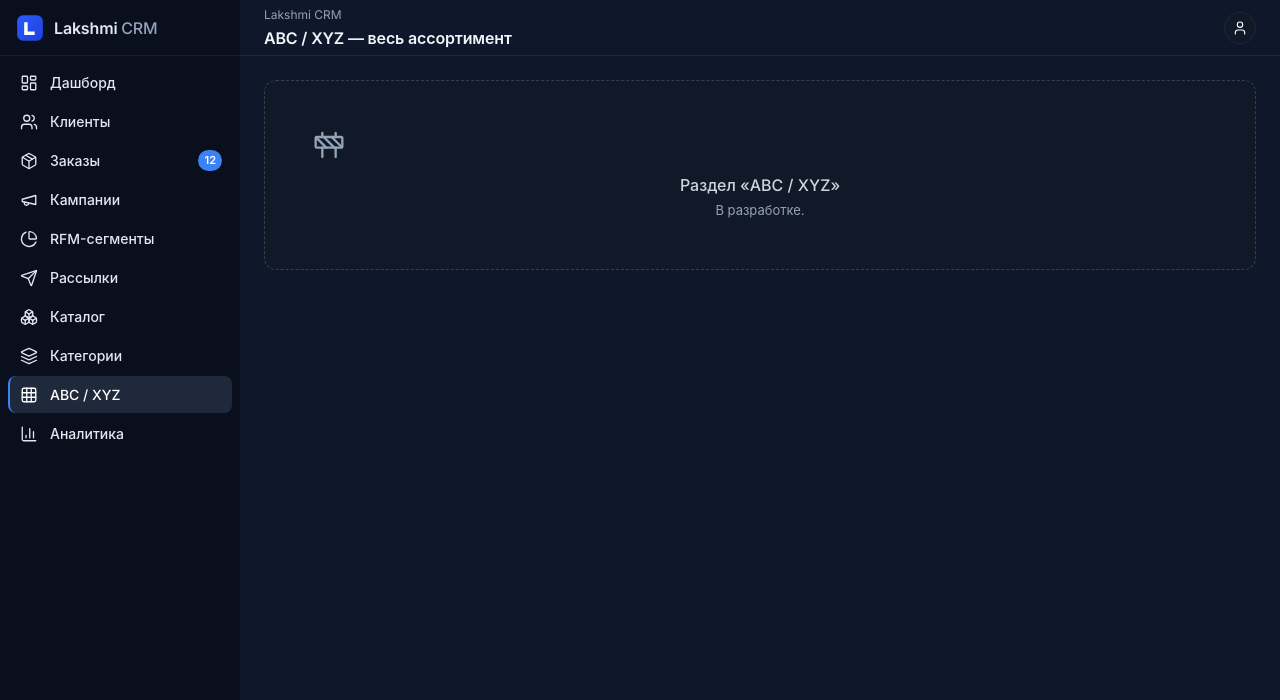
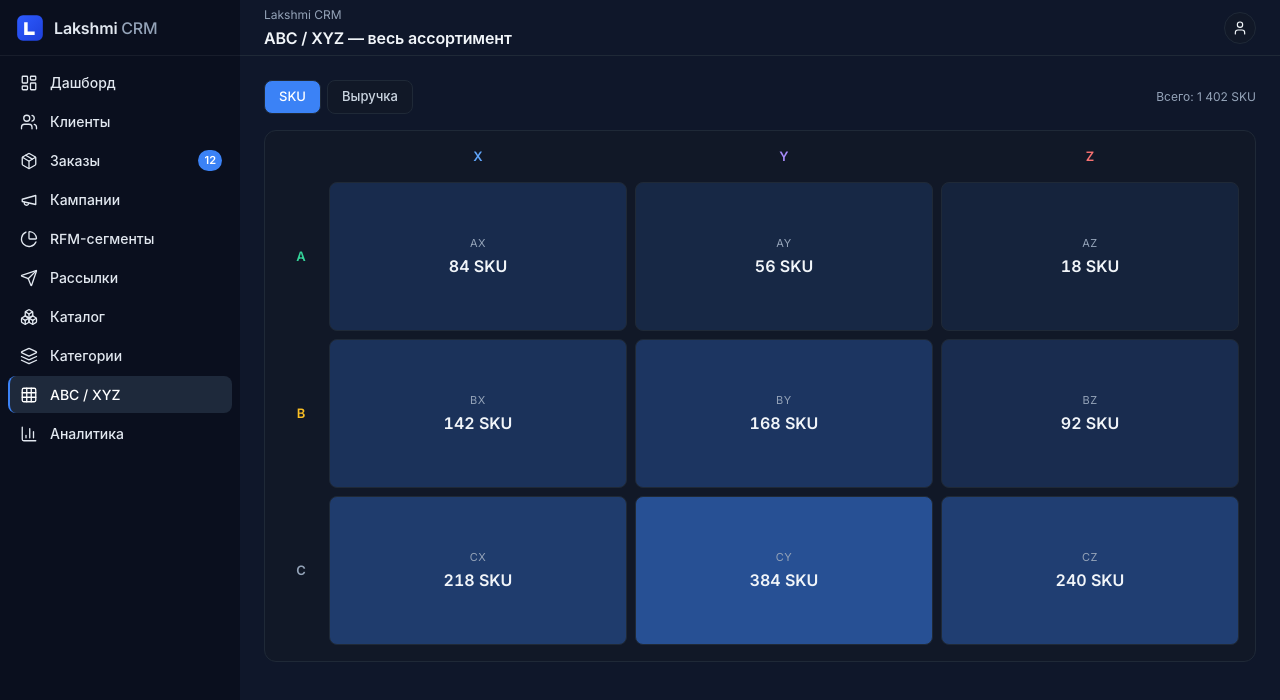
Before and after one commit to Shit-coin-v/lakshmi-bot, a React (Vite) app in the folder crm-web/: page /abc-xyz in a window 1280 px wide. Shown: the top 700 px of the page. Built offline with nearby package versions, Linux system fonts and the light colour scheme; a web font is replaced by a local one.

Commit message:
feat(crm-web): port AbcXyzScreen with matrix toggle

```diff
--- /dev/null
+++ b/crm-web/src/components/primitives/AbcXyzMatrix.jsx
@@ -0,0 +1,58 @@
+const ROWS = ['A', 'B', 'C'];
+const COLS = ['X', 'Y', 'Z'];
+
+export function AbcXyzMatrix({ matrix, formatter, unit = '' }) {
+  const values = Object.values(matrix);
+  const max = Math.max(...values, 1);
+
+  return (
+    <div style={{
+      background: 'var(--surface-panel)', border: '1px solid var(--border)',
+      borderRadius: 'var(--radius-lg)', padding: 16,
+    }}>
+      <div style={{ display: 'grid', gridTemplateColumns: '40px repeat(3, 1fr)', gap: 8 }}>
+        <div />
+        {COLS.map((c) => (
+          <div key={c} style={{ textAlign: 'center', fontSize: 13, fontWeight: 600, color: `var(--xyz-${c.toLowerCase()})`, paddingBottom: 8 }}>
+            {c}
+          </div>
+        ))}
+        {ROWS.map((r) => (
+          <div key={r} style={{ display: 'contents' }}>
+            <div style={{ display: 'flex', alignItems: 'center', justifyContent: 'center', fontSize: 13, fontWeight: 600, color: `var(--abc-${r.toLowerCase()})` }}>
+              {r}
+            </div>
+            {COLS.map((c) => {
+              const key = `${r}${c}`;
+              const v = matrix[key] ?? 0;
+              const intensity = v / max;
+              return (
+                <div
+                  key={key}
+                  style={{
+                    aspectRatio: '2 / 1',
+                    minHeight: 64,
+                    display: 'flex', flexDirection: 'column',
+                    alignItems: 'center', justifyContent: 'center',
+                    background: `rgba(59, 130, 246, ${0.08 + intensity * 0.45})`,
+                    border: '1px solid var(--border)',
+                    borderRadius: 'var(--radius-md)',
+                    color: 'var(--fg-primary)',
+                    gap: 2,
+                  }}
+                >
+                  <div style={{ fontSize: 11, color: 'var(--fg-muted)', letterSpacing: '0.05em' }}>{key}</div>
+                  <div style={{ fontSize: 16, fontWeight: 600, fontVariantNumeric: 'tabular-nums' }}>
+                    {formatter ? formatter(v) : v.toLocaleString('ru-RU')}{unit ? ' ' + unit : ''}
+                  </div>
+                </div>
+              );
+            })}
+          </div>
+        ))}
+      </div>
+    </div>
+  );
+}
+
+export default AbcXyzMatrix;
--- a/crm-web/src/routes.jsx
+++ b/crm-web/src/routes.jsx
@@ -1,5 +1,4 @@
 import { Navigate } from 'react-router-dom';
-import { Placeholder } from './components/Placeholder.jsx';
 import RfmScreen from './screens/RfmScreen.jsx';
 import CatalogScreen from './screens/CatalogScreen.jsx';
 import AnalyticsScreen from './screens/AnalyticsScreen.jsx';
@@ -12,9 +11,7 @@ import CampaignsScreen from './screens/CampaignsScreen.jsx';
 import BroadcastsScreen from './screens/BroadcastsScreen.jsx';
 import CategoriesScreen from './screens/CategoriesScreen.jsx';
 import CategoryDetailScreen from './screens/CategoryDetailScreen.jsx';
-
-// Временные заглушки — заменяются в Tasks 10-18.
-const TmpAbcXyz          = () => <Placeholder name="ABC / XYZ" />;
+import AbcXyzScreen from './screens/AbcXyzScreen.jsx';
 
 export const SCREEN_TITLES = {
   '/dashboard':   { title: 'Дашборд',                     breadcrumbs: ['Lakshmi CRM'] },
@@ -42,7 +39,7 @@ export const ROUTES = [
   { path: '/catalog',           element: <CatalogScreen /> },
   { path: '/categories',        element: <CategoriesScreen /> },
   { path: '/categories/:slug',  element: <CategoryDetailScreen /> },
-  { path: '/abc-xyz',           element: <TmpAbcXyz /> },
+  { path: '/abc-xyz',           element: <AbcXyzScreen /> },
   { path: '/analytics',         element: <AnalyticsScreen /> },
 ];
 
--- /dev/null
+++ b/crm-web/src/screens/AbcXyzScreen.jsx
@@ -0,0 +1,40 @@
+import { useState } from 'react';
+import { AbcXyzMatrix } from '../components/primitives/AbcXyzMatrix.jsx';
+import abcXyz from '../fixtures/abcXyz.js';
+import { fmtRubShort } from '../utils/format.js';
+
+export default function AbcXyzScreen() {
+  const [unit, setUnit] = useState('sku'); // 'sku' | 'revenue'
+  const matrix = unit === 'sku' ? abcXyz.matrixSku : abcXyz.matrixRevenue;
+  const formatter = unit === 'sku' ? null : fmtRubShort;
+
+  const total = Object.values(matrix).reduce((s, v) => s + v, 0);
+
+  return (
+    <div style={{ display: 'flex', flexDirection: 'column', gap: 16 }}>
+      <div style={{ display: 'flex', gap: 6, alignItems: 'center' }}>
+        {[
+          { id: 'sku', label: 'SKU' },
+          { id: 'revenue', label: 'Выручка' },
+        ].map((t) => (
+          <button
+            key={t.id}
+            onClick={() => setUnit(t.id)}
+            style={{
+              padding: '6px 14px', borderRadius: 'var(--radius-md)',
+              border: '1px solid var(--border)',
+              background: unit === t.id ? 'var(--accent-600)' : 'var(--surface-panel)',
+              color: unit === t.id ? '#FFFFFF' : 'var(--fg-secondary)',
+              cursor: 'pointer', fontSize: 13, fontWeight: 500,
+            }}
+          >{t.label}</button>
+        ))}
+        <div style={{ flex: 1 }} />
+        <span style={{ fontSize: 12, color: 'var(--fg-muted)' }}>
+          Всего: {unit === 'sku' ? total.toLocaleString('ru-RU') + ' SKU' : fmtRubShort(total)}
+        </span>
+      </div>
+      <AbcXyzMatrix matrix={matrix} formatter={formatter} unit={unit === 'sku' ? 'SKU' : ''} />
+    </div>
+  );
+}
```
Also changed, not shown: 1 other file (tests, documents, lock files or other folders).
